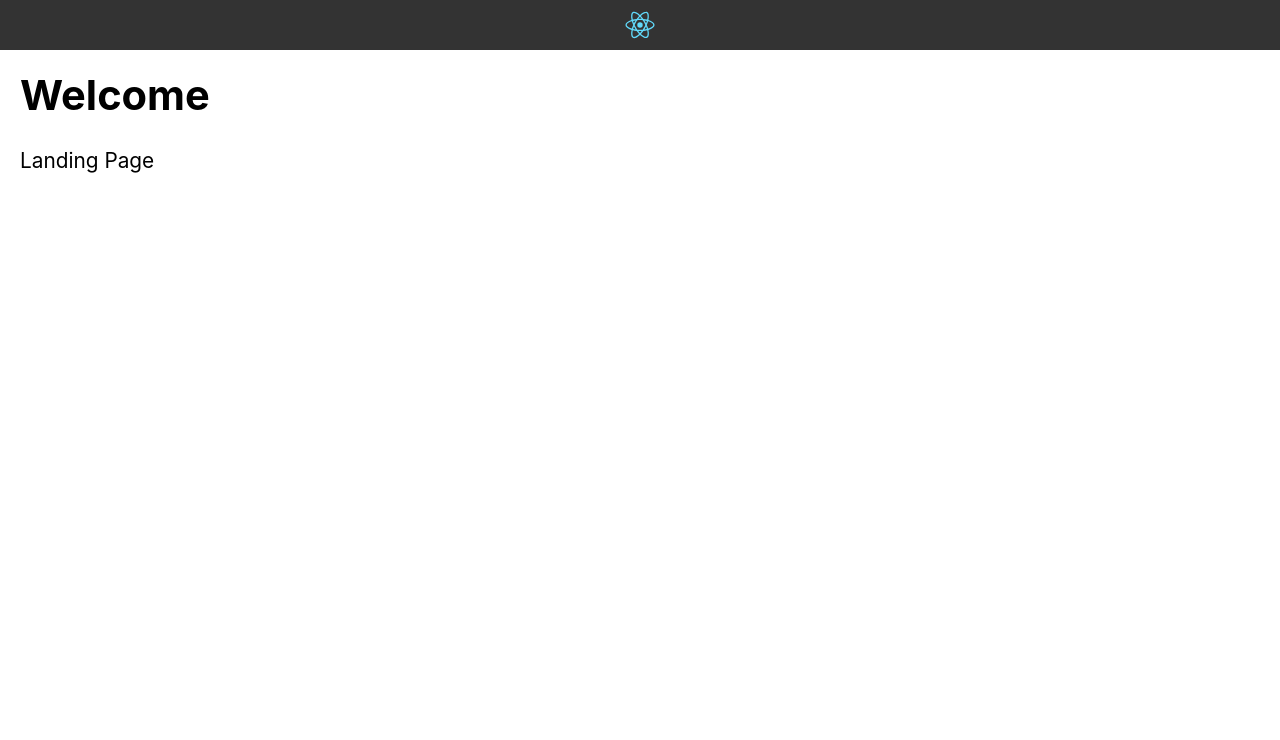
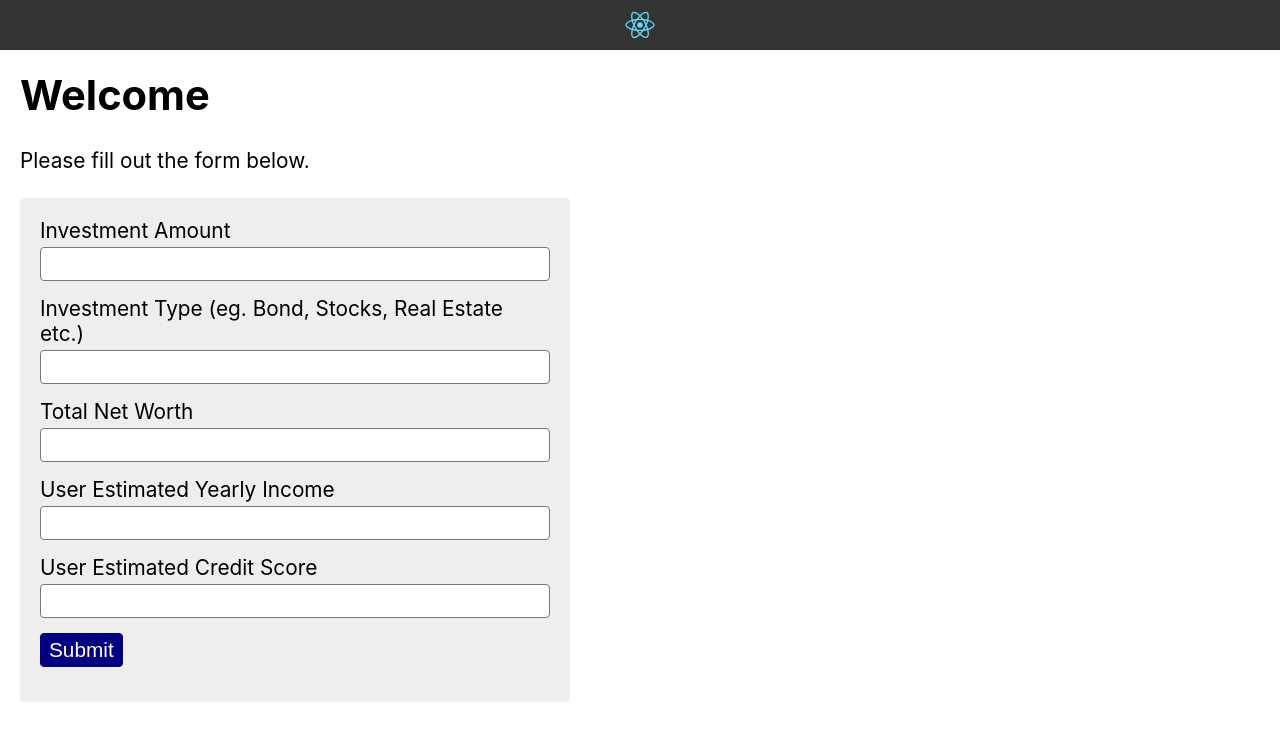
Before and after one commit to anthonytietjen/signup-ui-react-redux-springboot, a React (Create React App) app in the folder client/: page / in a window 1280 px wide. Shown: the top 740 px of the page. Built offline with nearby package versions, Linux system fonts and the light colour scheme.

Commit message:
Added basic form elements to landing page. No validation yet.

```diff
--- a/client/src/index.css
+++ b/client/src/index.css
@@ -12,6 +12,53 @@ code {
     monospace;
 }
 
+*{
+  box-sizing:border-box;
+}
+
 h1{
   margin-top: 0;
 }
+
+.page-intro-text{
+  margin-bottom: 25px;
+}
+
+.page-form{
+  max-width: 550px;
+  padding: 20px;
+  background-color: #eee;
+  border-radius: 4px;
+}
+
+.form-field{
+  margin-bottom: 15px;
+}
+
+.form-field label{
+  display:block;
+  margin-bottom: 4px;
+}
+
+input[type=text]{
+  padding: 4px 8px;
+  display:block;
+  width: 100%;
+  border-radius: 4px;
+  font-size: 1em;
+  border: 1px solid #777;
+}
+
+.btn-primary{
+  padding: 4px 8px;
+  font-size: 1em;
+  border: 1px solid navy;
+  background-color: navy;
+  border-radius: 4px;
+  color: white;
+  cursor: pointer;
+}
+
+.btn-primary:hover{
+  opacity: .8;
+}
--- a/client/src/pages/LandingPage/LandingPageView.js
+++ b/client/src/pages/LandingPage/LandingPageView.js
@@ -3,8 +3,76 @@ import './LandingPage.css'
 export const LandingPageView = () => (
   <>
     <h1>Welcome</h1>
-    <div>
-      Landing Page
-        </div>
+
+    <div className="page-intro-text">
+      Please fill out the form below.
+    </div>
+
+    <div className="page-form">
+      <div className="form-field">
+        <label for="investment_amount">
+          Investment Amount
+        </label>
+        <input
+          type="text"
+          id="investment_amount"
+          data-id="investment_amount"
+        />
+      </div>
+
+      <div className="form-field">
+        <label for="investment_type">
+          Investment Type (eg. Bond, Stocks, Real Estate etc.)
+        </label>
+        <input
+          type="text"
+          id="investment_type"
+          data-id="investment_type"
+        />
+      </div>
+
+      <div className="form-field">
+        <label for="total_net_worth">
+          Total Net Worth
+        </label>
+        <input
+          type="text"
+          id="total_net_worth"
+          data-id="total_net_worth"
+        />
+      </div>
+
+      <div className="form-field">
+        <label for="user_estimated_yearly_income">
+          User Estimated Yearly Income
+        </label>
+        <input
+          type="text"
+          id="user_estimated_yearly_income"
+          data-id="user_estimated_yearly_income"
+        />
+      </div>
+
+      <div className="form-field">
+        <label for="user_estimated_credit_score">
+          User Estimated Credit Score
+        </label>
+        <input
+          type="text"
+          id="user_estimated_credit_score"
+          data-id="user_estimated_credit_score"
+        />
+      </div>
+
+      <div className="form-field">
+        <button
+          type="Submit"
+          data-id="submit"
+          className="btn-primary"
+        >
+          Submit
+        </button>
+      </div>
+    </div>
   </>
 )
```
Also changed, not shown: 1 other file (tests, documents, lock files or other folders).
